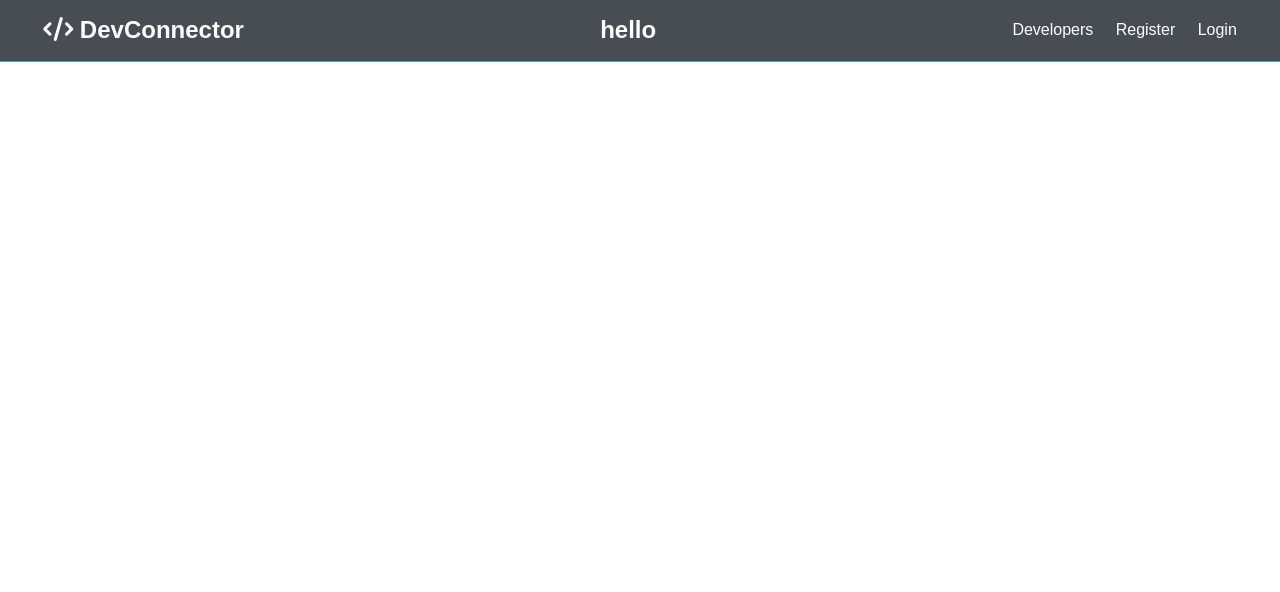
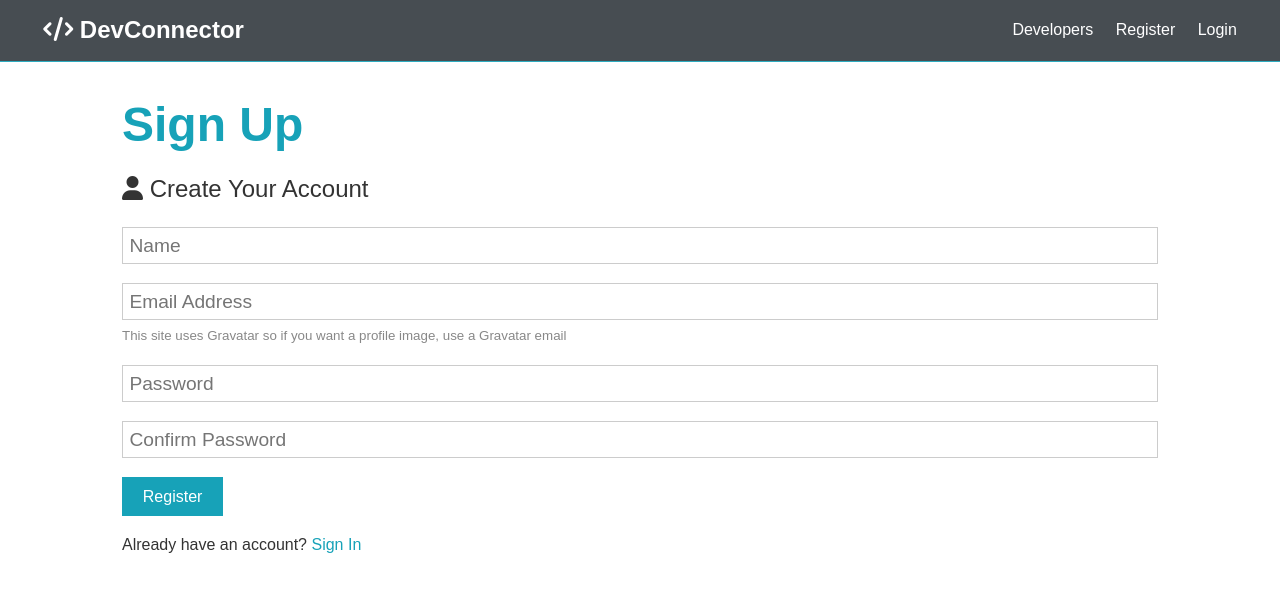
Before and after one commit to igiboi/DevConnector, a React (Create React App) app in the folder client/: page /register in a window 1280 px wide. Shown: the top 592 px of the page. Built offline with nearby package versions, Linux system fonts and the light colour scheme.

Commit message:
Creating a request for register page

```diff
--- a/client/src/App.js
+++ b/client/src/App.js
@@ -2,13 +2,22 @@ import React, { Fragment } from "react";
 import { BrowserRouter as Router, Route, Switch } from "react-router-dom";
 import "./App.css";
 import Navbar from "./components/layout/Navbar";
-import Landing from "./components/layout/Landing";
+import Login from './components/auth/Login';
+import Register from './components/auth/Register';
+import Landing from './components/layout/Landing';
 
 const App = () => (
+
   <Router>
     <Fragment>
       <Navbar />
       <Route exact path="/" component={Landing} />
+      <section className="container">
+          <Switch>
+              <Route exact path="/register" component={Register} />
+              <Route exact path="/login" component={Login} />
+          </Switch>
+      </section>
     </Fragment>
   </Router>
 );
--- /dev/null
+++ b/client/src/components/auth/Login.js
@@ -0,0 +1,10 @@
+import React from 'react'
+
+export const Login = () => {
+    return (
+        <div>
+           Login
+        </div>
+    )
+}
+export default Login;
--- /dev/null
+++ b/client/src/components/auth/Register.js
@@ -0,0 +1,104 @@
+import React, { Fragment, useState } from "react";
+import axios from "axios";
+
+const Register = () => {
+  const [formData, setFormData] = useState({
+    name: "",
+    email: "",
+    password: "",
+    password2: "",
+  });
+
+  const { name, email, password, password2 } = formData;
+
+  const onChange = (e) =>
+    setFormData({ ...formData, [e.target.name]: e.target.value });
+
+  const onSubmit = async (e) => {
+    e.preventDefault();
+    if (password !== password2) {
+      console.log("Passwords do not match");
+    } else {
+      const newUser = {
+        name,
+        email,
+        password,
+      };
+
+      try {
+        const config = {
+          headers: {
+            "Content-Type": "application/json",
+          },
+        };
+        const body = JSON.stringify(newUser);
+
+        const res = await axios.post("/api/users", body, config);
+        console.log(res.data);
+      } catch (err) {
+        console.log(err.response.data);
+      }
+    }
+  };
+
+  return (
+    <Fragment>
+      <h1 className="large text-primary">Sign Up</h1>
+      <p className="lead">
+        <i className="fas fa-user"></i> Create Your Account
+      </p>
+      <form className="form" onSubmit={(e) => onSubmit(e)}>
+        <div className="form-group">
+          <input
+            type="text"
+            placeholder="Name"
+            name="name"
+            value={name}
+            onChange={(e) => onChange(e)}
+            required
+          />
+        </div>
+        <div className="form-group">
+          <input
+            type="email"
+            placeholder="Email Address"
+            name="email"
+            value={email}
+            onChange={(e) => onChange(e)}
+            required
+          />
+          <small className="form-text">
+            This site uses Gravatar so if you want a profile image, use a
+            Gravatar email
+          </small>
+        </div>
+        <div className="form-group">
+          <input
+            type="password"
+            placeholder="Password"
+            name="password"
+            value={password}
+            onChange={(e) => onChange(e)}
+            minLength="6"
+          />
+        </div>
+        <div className="form-group">
+          <input
+            type="password"
+            placeholder="Confirm Password"
+            name="password2"
+            value={password2}
+            onChange={(e) => onChange(e)}
+            minLength="6"
+          />
+        </div>
+        <input type="submit" className="btn btn-primary" value="Register" />
+      </form>
+      <p className="my-1">
+        Already have an account? <a href="login.html">Sign In</a>
+      </p>
+    </Fragment>
+  );
+};
+
+export default Register;
--- a/client/src/components/layout/Landing.js
+++ b/client/src/components/layout/Landing.js
@@ -1,4 +1,6 @@
 import React from 'react';
+import { Link } from 'react-router-dom';
+
 
 const Landing  = ()  => {
     return (
@@ -11,8 +13,8 @@ const Landing  = ()  => {
               other developers
             </p>
             <div class="buttons">
-              <a href="register.html" class="btn btn-primary">Sign Up</a>
-              <a href="login.html" class="btn btn-light">Login</a>
+              <Link to="/register" class="btn btn-primary">Sign Up</Link>
+              <Link to="/login" class="btn btn-light">Login</Link>
             </div>
           </div>
         </div>
--- a/client/src/components/layout/Navbar.js
+++ b/client/src/components/layout/Navbar.js
@@ -1,16 +1,16 @@
 import React from 'react';
+import { Link } from 'react-router-dom';
 
 const Navbar = ()  => {
     return (
         <nav className="navbar bg-dark">
       <h1>
-        <a href="index.html"><i className="fas fa-code"></i> DevConnector</a>
+        <Link to="/"><i className="fas fa-code"></i> DevConnector</Link>
       </h1>
-      <h2>hello</h2>
       <ul>
-        <li><a href="profiles.html">Developers</a></li>
-        <li><a href="register.html">Register</a></li>
-        <li><a href="login.html">Login</a></li>
+        <li><Link to="!#">Developers</Link></li>
+        <li><Link to="/register">Register</Link></li>
+        <li><Link to="/login">Login</Link></li>
       </ul>
     </nav>
     )
```
